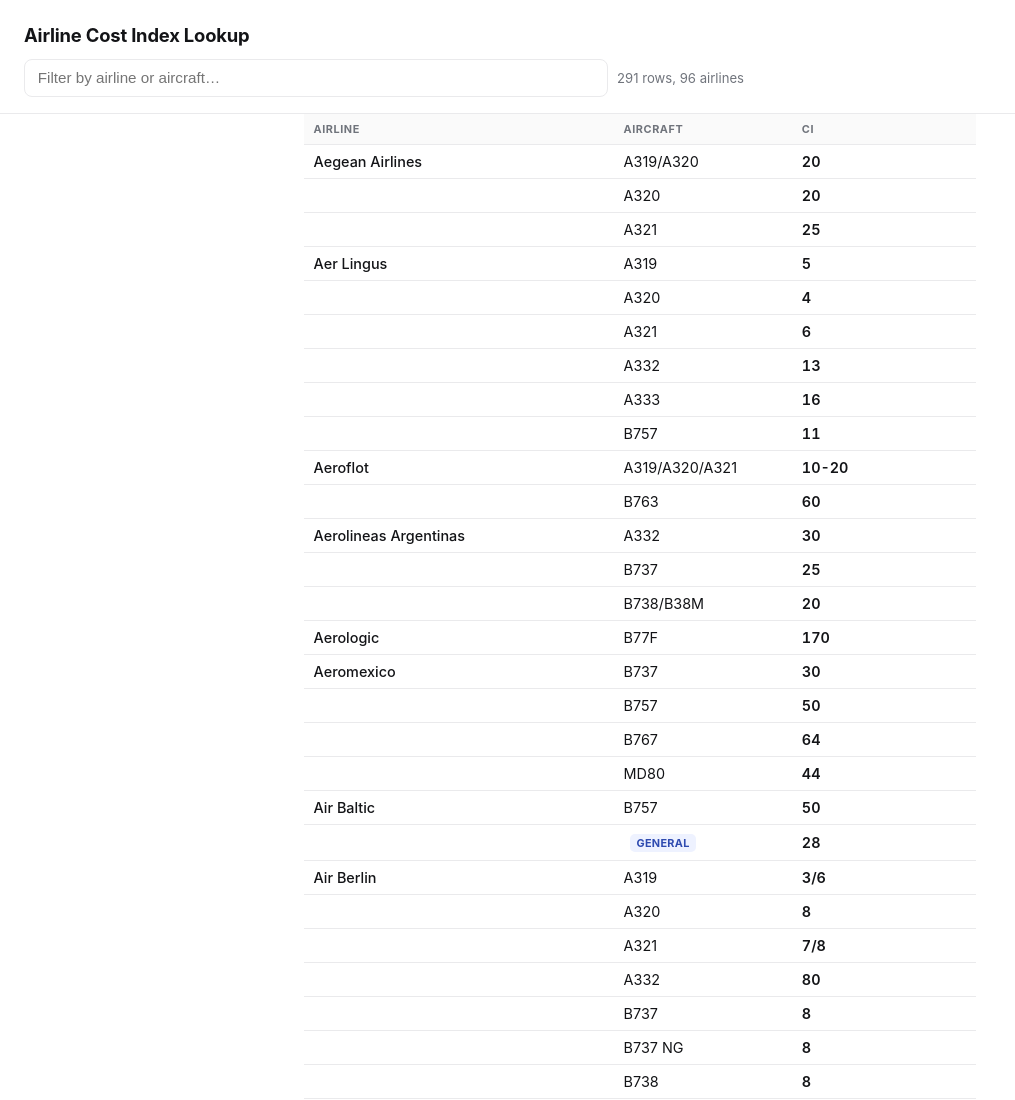
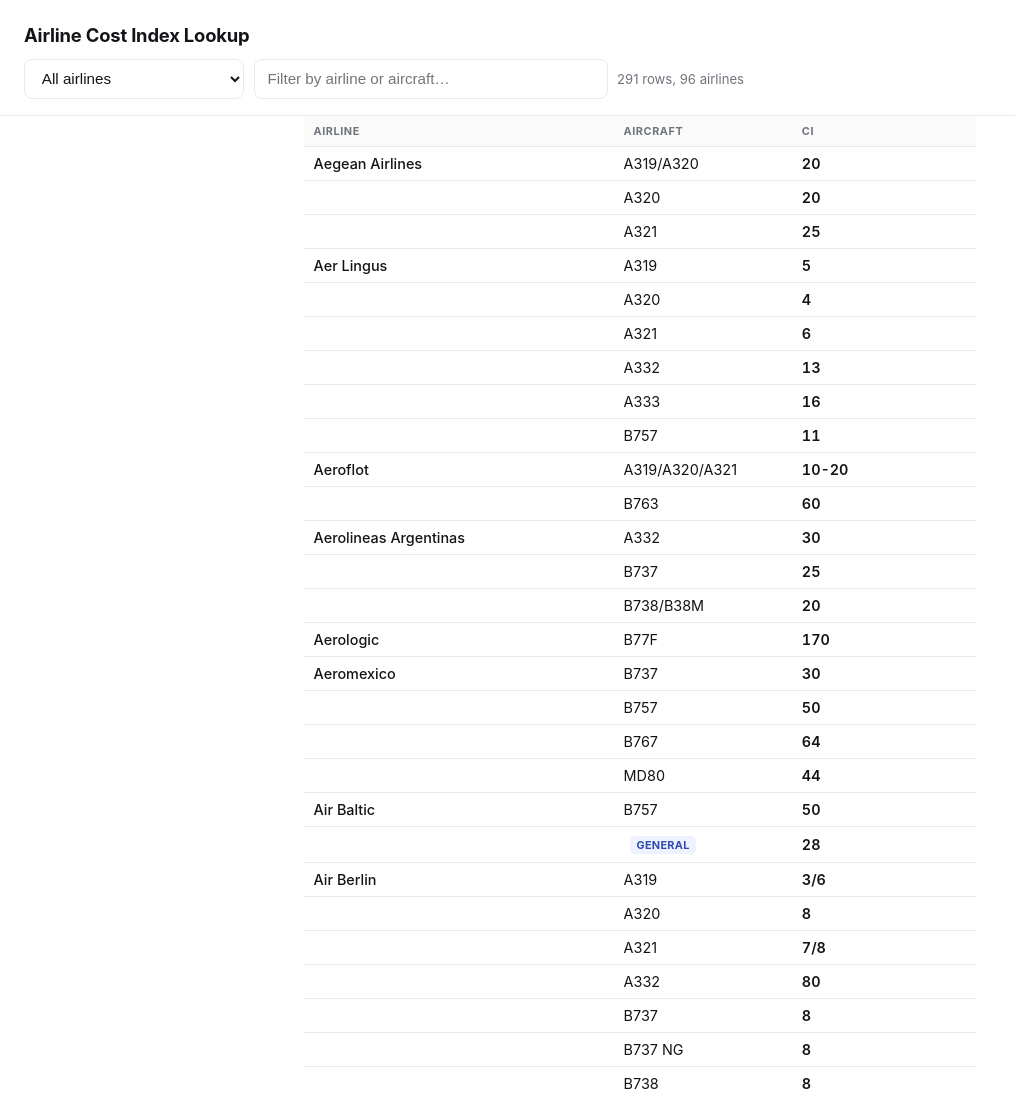
Before and after one commit to bigtajine/airline-cost-indexes, a plain HTML site: page index.html in a window 1280 px wide. Shown: the top 1100 px of the page, without its empty margins (0-1015 px from the left). Drawn offline with Linux system fonts and the light colour scheme.

Commit message:
Add airline dropdown alongside the text filter
Text-only filtering meant you had to know what you were looking for.
Added a native <select> of all 97 airlines for browsing; it combines
with the search box (both narrow the same table) instead of replacing it.

```diff
--- a/index.html
+++ b/index.html
@@ -30,12 +30,14 @@
   }
   h1 { font-size: 1.15rem; font-weight: 650; letter-spacing: -.01em; margin: 0 0 .8rem; }
   .search-row { display: flex; gap: .6rem; max-width: 720px; }
-  input[type="search"] {
-    flex: 1; padding: .6rem .8rem; font-size: .95rem;
+  input[type="search"], select {
+    padding: .6rem .8rem; font-size: .95rem;
     border: 1px solid var(--border); border-radius: 8px;
     background: var(--bg); color: var(--fg);
   }
-  input[type="search"]:focus { outline: 2px solid var(--accent); outline-offset: 1px; }
+  input[type="search"] { flex: 1; }
+  select { max-width: 220px; }
+  input[type="search"]:focus, select:focus { outline: 2px solid var(--accent); outline-offset: 1px; }
   #count { color: var(--muted); font-size: .82rem; white-space: nowrap; align-self: center; }
   main { max-width: 720px; margin: 0 auto; padding: 0 1.5rem 3rem; }
   table { width: 100%; border-collapse: collapse; }
@@ -61,6 +63,7 @@
 <header>
   <h1>Airline Cost Index Lookup</h1>
   <div class="search-row">
+    <select id="airline-select"><option value="">All airlines</option></select>
     <input type="search" id="search" placeholder="Filter by airline or aircraft…" autocomplete="off">
     <span id="count"></span>
   </div>
@@ -84,15 +87,25 @@ async function main() {
   rows.sort((a, b) => a.airline.localeCompare(b.airline) || a.aircraft.localeCompare(b.aircraft));
 
   const search = document.getElementById('search');
+  const airlineSelect = document.getElementById('airline-select');
   const tbody = document.getElementById('results');
   const empty = document.getElementById('empty');
   const count = document.getElementById('count');
 
-  function render(filter) {
-    const q = filter.trim().toLowerCase();
-    const matches = q
-      ? rows.filter(r => r.airline.toLowerCase().includes(q) || r.aircraft.toLowerCase().includes(q))
-      : rows;
+  const airlines = [...new Set(rows.map(r => r.airline))].sort();
+  for (const a of airlines) {
+    const opt = document.createElement('option');
+    opt.value = a;
+    opt.textContent = a;
+    airlineSelect.appendChild(opt);
+  }
+
+  function render() {
+    const q = search.value.trim().toLowerCase();
+    const selected = airlineSelect.value;
+    let matches = rows;
+    if (selected) matches = matches.filter(r => r.airline === selected);
+    if (q) matches = matches.filter(r => r.airline.toLowerCase().includes(q) || r.aircraft.toLowerCase().includes(q));
 
     tbody.innerHTML = '';
     let lastAirline = null;
@@ -125,11 +138,12 @@ async function main() {
 
     empty.style.display = matches.length ? 'none' : 'block';
     const airlineCount = new Set(matches.map(r => r.airline)).size;
-    count.textContent = q ? `${matches.length} rows, ${airlineCount} airlines` : `${rows.length} rows, ${airlineCount} airlines`;
+    count.textContent = `${matches.length} rows, ${airlineCount} airlines`;
   }
 
-  search.addEventListener('input', () => render(search.value));
-  render('');
+  search.addEventListener('input', render);
+  airlineSelect.addEventListener('change', render);
+  render();
 }
 main();
 </script>
```
